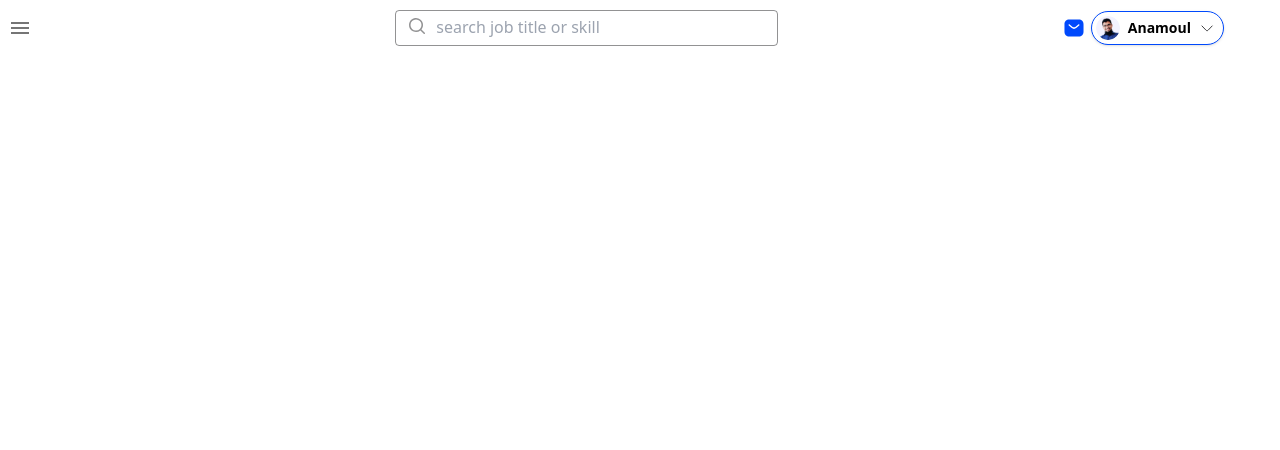
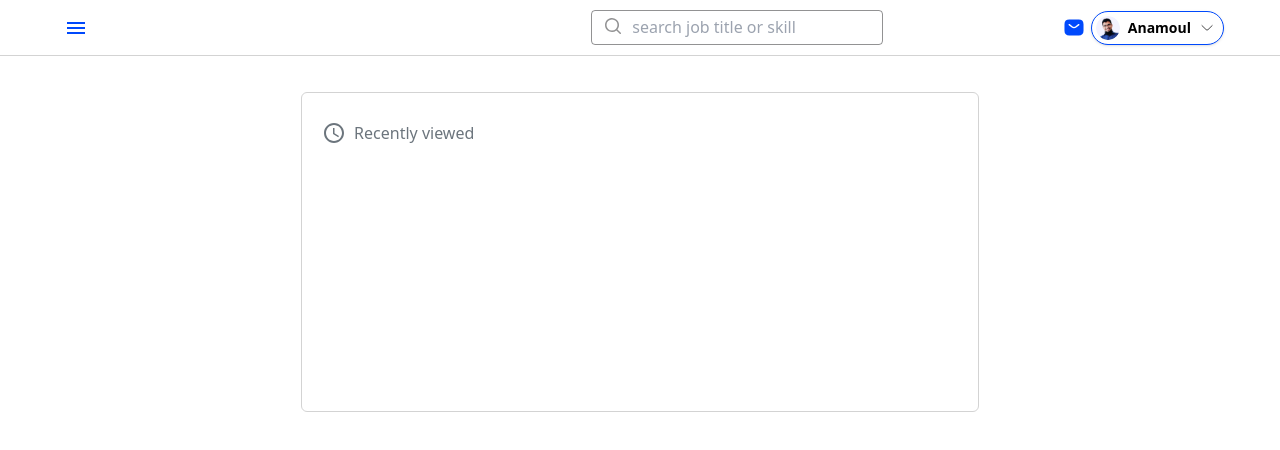
Before and after one commit to shaghayegh-dmmd/Terello, a React (Vite) app in the folder Frontend/: page /Dashboard in a window 1280 px wide. Shown: the top 450 px of the page. Built offline with nearby package versions, Linux system fonts and the light colour scheme.

Commit message:
add dashboard item

```diff
--- a/Frontend/src/components/Header/MainHeader.jsx
+++ b/Frontend/src/components/Header/MainHeader.jsx
@@ -6,11 +6,12 @@ import Sidebar from '../Sidebar/Sidebar';
 
 function MainHeader() {
     return (
-        <div className="flex justify-end bg-white items-center w-full h-14 pr-14">
-            <div className='flex justify-between items-center w-1/6 h-10 bg-white'>
+        <div className="flex justify-end bg-white items-center w-full h-14 pr-14 pl-14 border-b border-silver">
+            <div className='flex justify-between items-center w-2/6 h-10 bg-white'>
             <Sidebar/>
+
             </div>
-            <div className="flex justify-between items-center w-5/6 h-10 bg-white">
+            <div className="flex justify-between items-center w-4/6 h-10 bg-white">
                 <div className="flex items-center justify-center w-3/4 max-[778px]:w-full">
                     <div className="relative flex w-1/2 flex-wrap items-stretch">
                     <span
--- a/Frontend/src/components/Sidebar/Sidebar.jsx
+++ b/Frontend/src/components/Sidebar/Sidebar.jsx
@@ -1,7 +1,7 @@
 import React from 'react';
 import { Drawer, List, ListItem, ListItemIcon, ListItemText, IconButton } from '@mui/material';
-import InboxIcon from '@mui/icons-material/Inbox';
-import MailIcon from '@mui/icons-material/Mail';
+import BoardIcon from '@mui/icons-material/Dashboard';
+import Template from '@mui/icons-material/Equalizer';
 import MenuIcon from '@mui/icons-material/Menu';
 import { useState } from 'react';
 
@@ -16,16 +16,15 @@ const Sidebar = () => {
   };
 
   const menuItems = [
-    { text: 'Inbox', icon: <InboxIcon /> },
-    { text: 'Starred', icon: <MailIcon /> },
-    { text: 'Send email', icon: <InboxIcon /> },
-    { text: 'Drafts', icon: <MailIcon /> },
+    { text: 'Boards', icon: <BoardIcon /> },
+    { text: 'Template', icon: <Template /> },
+
   ];
 
   return (
     <div>
       <IconButton onClick={toggleDrawer(true)}>
-        <MenuIcon />
+        <MenuIcon className=' text-primary'/>
       </IconButton>
       <Drawer anchor='left' open={open} onClose={toggleDrawer(false)}>
         <List>
--- a/Frontend/src/pages/DashboardPage.jsx
+++ b/Frontend/src/pages/DashboardPage.jsx
@@ -1,10 +1,21 @@
 import MainHeader from "../components/Header/MainHeader";
-import Sidebar from "../components/Sidebar/Sidebar";
-
+import Clockicon from "@mui/icons-material/AccessTime"
 function DashboardPage(){
     return(<>
     <MainHeader/>
+    <div className="flex justify-center items-center w-full">
+        <div className=" flex items-start justify-center w-4/6 bg-white h-full p-5 m-4">
+            <div className="w-5/6 h-80 border border-silver rounded-md p-5">
+                <div className="flex flex-row items-center">
+                    <Clockicon className="text-silverbold"/>
+                    <h2 className="text-silverbold p-2">Recently viewed</h2>
+                </div>
+                <div className="flex flex-wrap">
 
+                </div>
+            </div>
+        </div>
+    </div>
     </>);
 }
 export default DashboardPage;
--- a/Frontend/tailwind.config.js
+++ b/Frontend/tailwind.config.js
@@ -15,7 +15,8 @@ export default {
       'midnight': '#121063',
       'metal': '#565584',
       'tahiti': '#3ab7bf',
-      'silver': '#ecebff',
+      'silver': '#d3d3d3',
+      'silverbold': '#6c757d',
       'borderlite':'#1C1C1E7A',
       'bubble-gum': '#ff77e9',
       'bermuda': '#78dcca',
```
